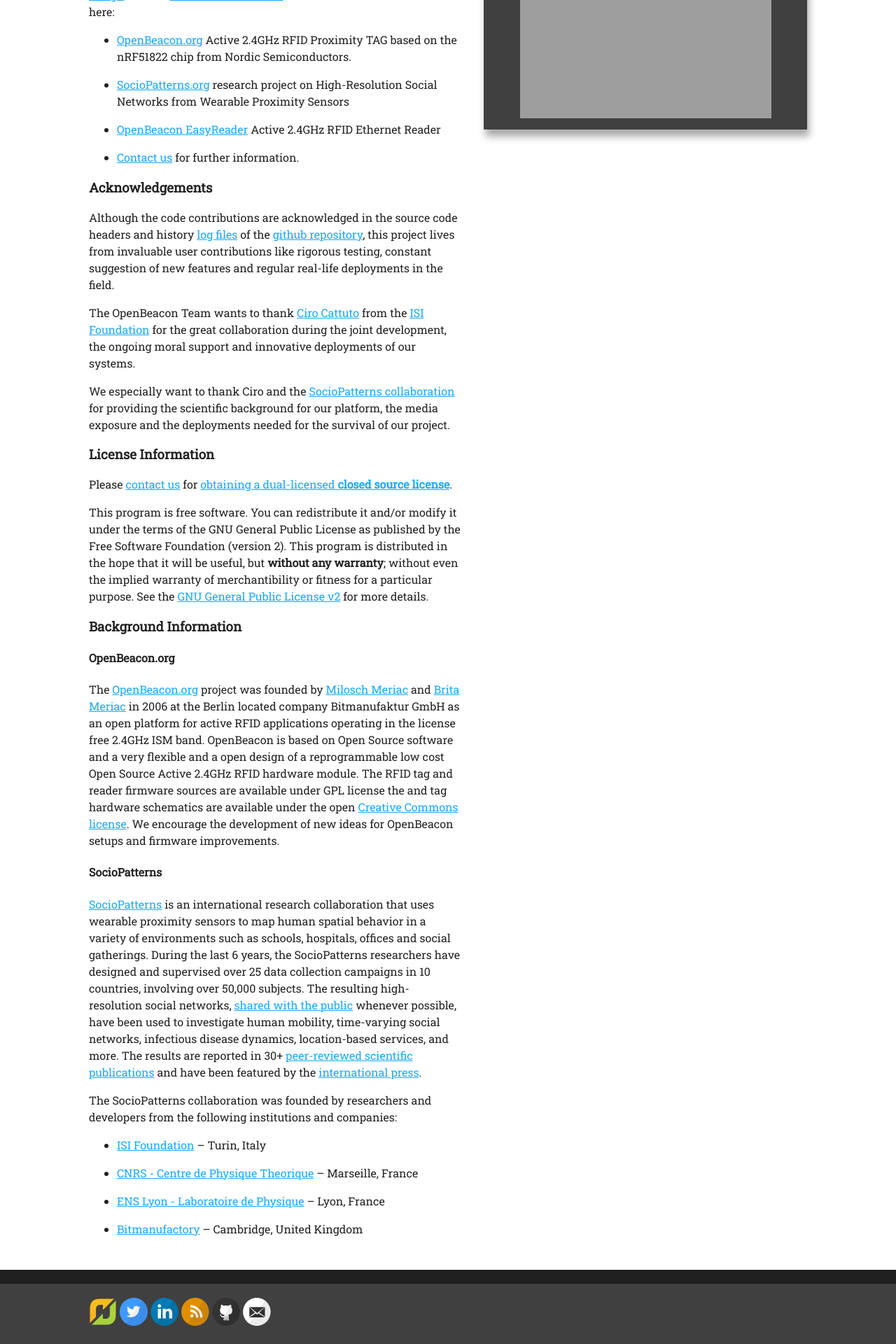
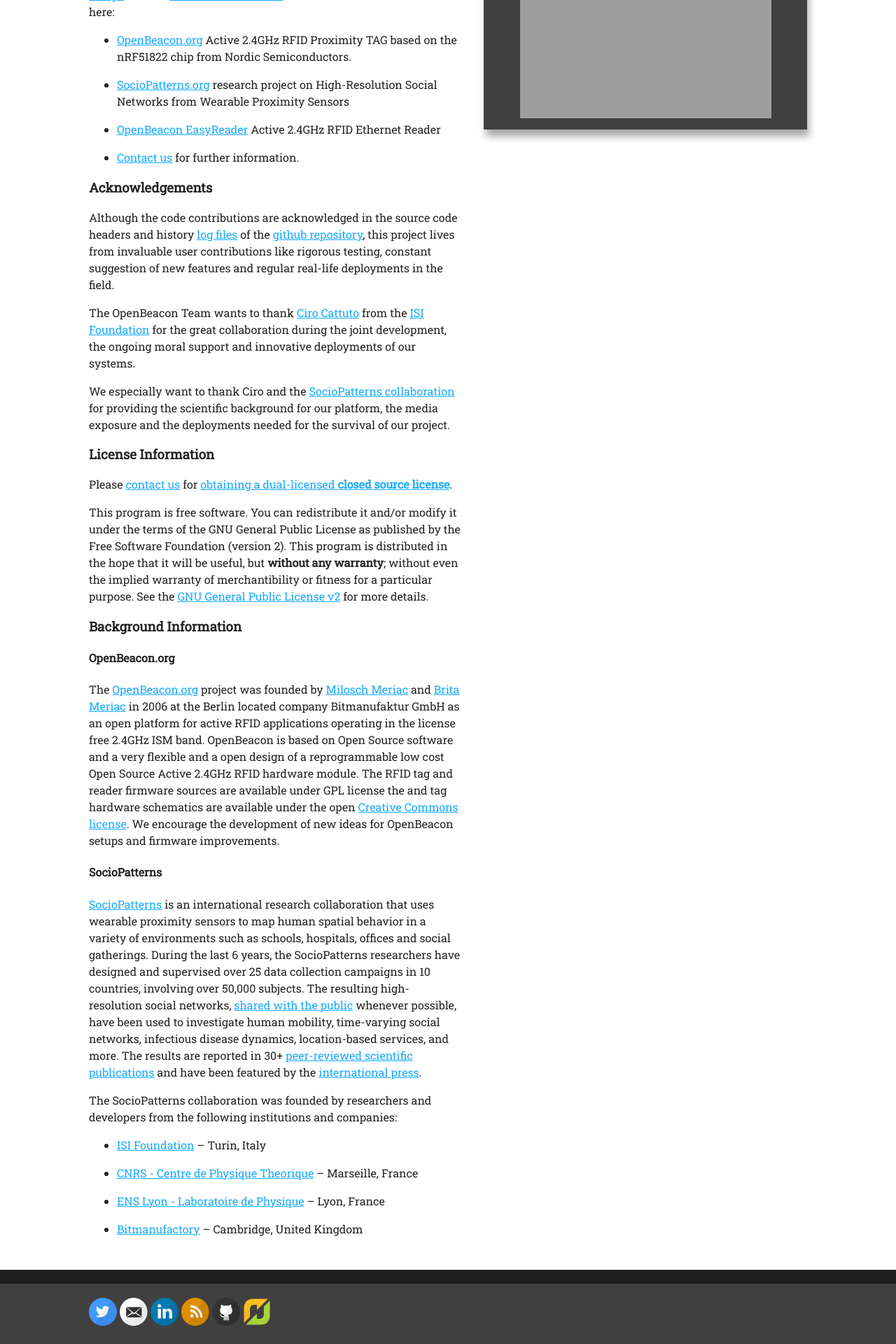
Before and after one commit to meriac/openbeacon-ng, a Jekyll site: the page built from about.html, in a window 1280 px wide. Shown: the part 803-2723 px from the top of the page at 70% size. Built offline with Jekyll 4.4.1, drawn with Linux system fonts in a browser that asks for light colours; grey boxes are pictures that could not be loaded.

Commit message:
reordered footer icons

```diff
--- a/_includes/svg-icons.html
+++ b/_includes/svg-icons.html
@@ -1,5 +1,5 @@
-          {% if site.footer-links.flattr %}<a href="https://flattr.com/submit/auto?user_id={{ site.footer-links.flattr }}&url={{ site.url | cgi_escape }}&hidden=1&title={{ page.title | cgi_escape }}">{% include svg-icons/flattr.html %}</a>{% endif %}
           {% if site.footer-links.twitter %}<a href="https://twitter.com/share?text={{ page.title | cgi_escape }}+%40{{ site.footer-links.twitter }}&url={{ site.url | cgi_escape }}{{ page.url | cgi_escape }}{% if page.social_tags %}&hashtags={{ page.social_tags | cgi_escape }}{% endif %}">{% include svg-icons/twitter.html %}</a>{% endif %}
+          {% if site.footer-links.email %}<a href="mailto:{{ site.footer-links.email }}?subject={{ page.title | uri_escape }}">{% include svg-icons/email.html %}</a>{% endif %}
           {% if site.footer-links.dribbble %}<a href="http://dribbble.com/{{ site.footer-links.dribbble }}">{% include svg-icons/dribbble.html %}</a>{% endif %}
           {% if site.footer-links.facebook %}<a href="http://facebook.com/{{ site.footer-links.facebook }}">{% include svg-icons/facebook.html %}</a>{% endif %}
           {% if site.footer-links.flickr %}<a href="http://flickr.com/{{ site.footer-links.flickr }}">{% include svg-icons/flickr.html %}</a>{% endif %}
@@ -9,4 +9,4 @@
           {% if site.footer-links.stackoverflow %}<a href="http://stackoverflow.com/{{ site.footer-links.stackoverflow }}">{% include svg-icons/stackoverflow.html %}</a>{% endif %}
           {% if site.footer-links.rss %}<a href="{{ site.baseurl }}/feed.xml">{% include svg-icons/rss.html %}</a>{% endif %}
           {% if site.footer-links.github %}<a href="https://github.com/{{ site.footer-links.github }}">{% include svg-icons/github.html %}</a>{% endif %}
-          {% if site.footer-links.email %}<a href="mailto:{{ site.footer-links.email }}?subject={{ page.title | uri_escape }}">{% include svg-icons/email.html %}</a>{% endif %}
+          {% if site.footer-links.flattr %}<a href="https://flattr.com/submit/auto?user_id={{ site.footer-links.flattr }}&url={{ site.url | cgi_escape }}&hidden=1&title={{ page.title | cgi_escape }}">{% include svg-icons/flattr.html %}</a>{% endif %}
```
